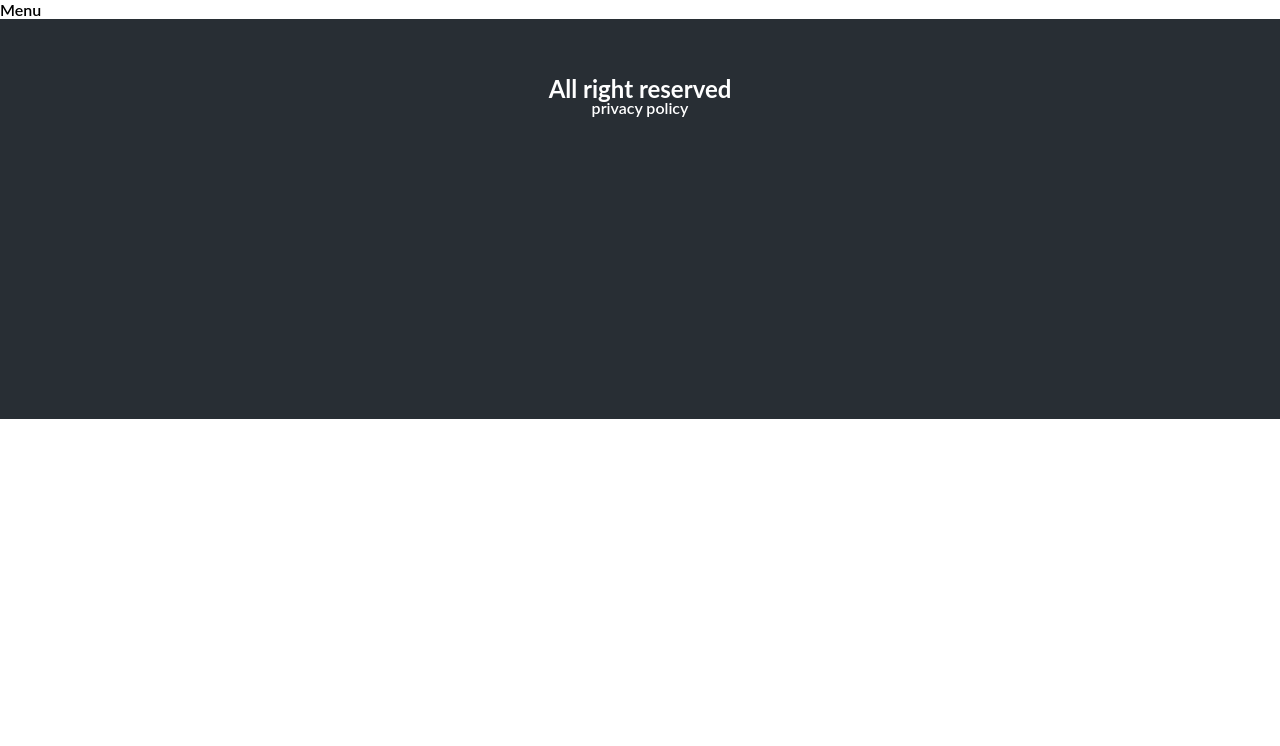
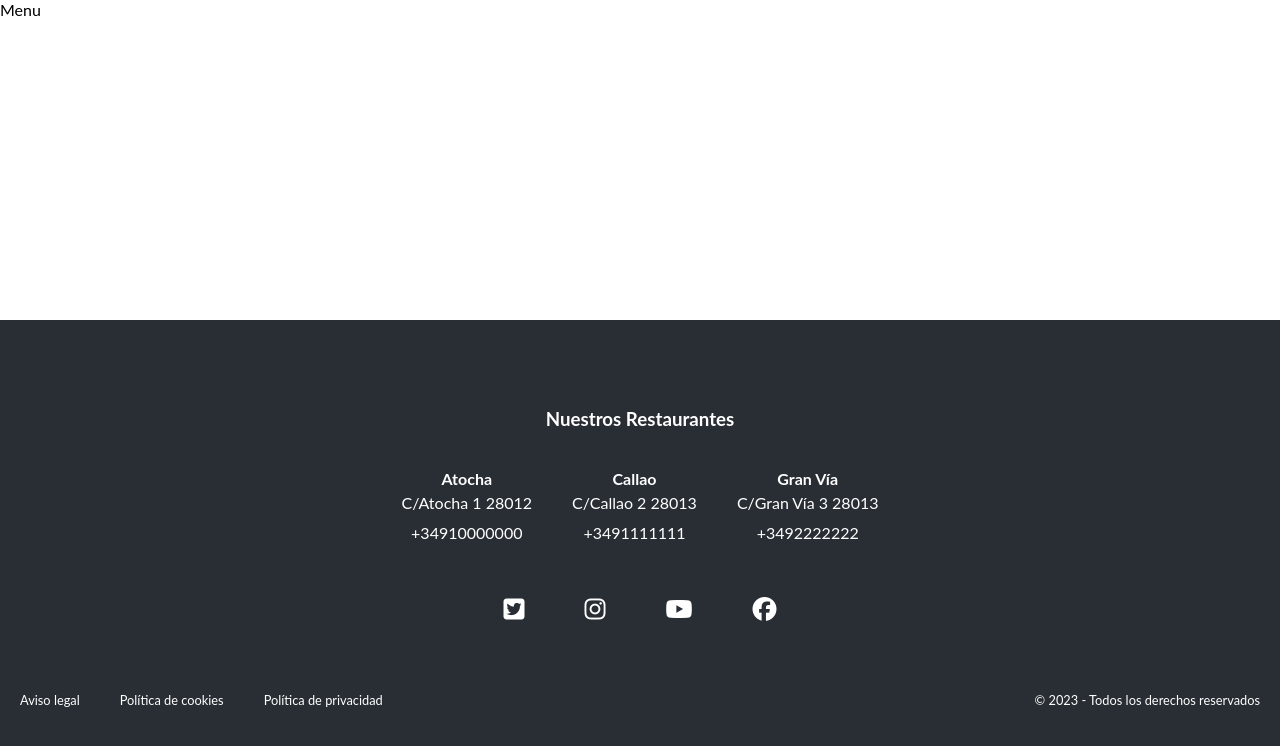
Before and after one commit to emamaria/Restaurant, a React (Create React App) app: page /menu in a window 1280 px wide. Shown: the top 746 px of the page. Built offline with nearby package versions, Linux system fonts and the light colour scheme.

Commit message:
ok footer

```diff
--- a/public/index.html
+++ b/public/index.html
@@ -39,5 +39,9 @@
       To begin the development, run `npm start` or `yarn start`.
       To create a production bundle, use `npm run build` or `yarn build`.
     -->
+    <script
+      src="https://kit.fontawesome.com/216a0ca722.js"
+      crossorigin="anonymous"
+    ></script>
   </body>
 </html>
--- a/src/components/footer/Footer.jsx
+++ b/src/components/footer/Footer.jsx
@@ -1,10 +1,31 @@
 import React from 'react'
+import { adress } from '../../data/adress'
+import { Restaurant } from '../restaurant/Restaurant'
 
 const Footer = () => {
   return (
   <footer class="footer">
-    <h2>All right reserved</h2>
-    <p>privacy policy</p>
+    <h3>Nuestros Restaurantes</h3>
+    <div class="adresses_container">
+    {adress.map(ad => <Restaurant name={ad.name} adress={ad.adress} tel={ad.tel}/>)}
+    </div>
+    <div class="sns_container">
+    <i class="fa-brands fa-square-twitter"></i>
+    <i class="fa-brands fa-instagram"></i>
+    <i class="fa-brands fa-youtube"></i>
+    <i class="fa-brands fa-facebook"></i>
+    </div>
+     <div class="copy_policy_container" >
+      <div class="policy_container">
+       <p>Aviso legal</p>
+       <p>Política de cookies</p>
+       <p>Política de privacidad</p>
+       </div>
+       <div class="copy">
+       <p>&#169; 2023 - Todos los derechos reservados</p>
+       </div>
+     </div>
+
   </footer>
   )
 }
--- a/src/components/footer/_Footer.scss
+++ b/src/components/footer/_Footer.scss
@@ -1,7 +1,87 @@
 footer{
-    padding-top: 60px;
+    padding-top: 30px;
+    display: flex;
+    flex-direction: column;
+    margin-top: auto;
     text-align: center;
-    height: 50vh;
+    min-height: 60vh;
     background-color:  #282e34;
     color: white;
+    width: 100%;
+    h3{
+      margin-top: 60px;
+    }
 }
+
+
+
+.adresses_container{
+    justify-content: center;
+    margin-top: 20px;
+    display: flex;
+
+
+}
+
+.copy_policy_container{
+    padding-bottom: 10px;
+    display: flex;
+    justify-content: space-between;
+    font-size: 0.8rem;
+
+    p{
+
+        margin: 40px 20px 0px 20px ;
+    }
+}
+
+.sns_container{
+   i{
+    margin: 30px;
+    font-size: 1.5rem;
+   }
+}
+
+.policy_container{
+    display: flex;
+
+//    p{
+//     margin: 10px;
+//    }
+}
+
+@media(max-width: 600px){
+    .adresses_container{
+        flex-direction: column;
+    }
+
+    .policy_container{
+        display: flex;
+        flex-direction: column;
+        margin-bottom: 5px;
+
+    }
+
+    .copy_policy_container{
+        flex-direction: column;
+
+        .copy {
+            margin-bottom: 10px;
+        }
+
+        p{
+            margin-bottom: 2px;
+        }
+    }
+
+    .sns_container{
+        i{
+         margin: 10px;
+         font-size: 1.5rem;
+        }
+
+
+     }
+
+
+}
--- /dev/null
+++ b/src/components/restaurant/Restaurant.jsx
@@ -0,0 +1,11 @@
+import React from 'react'
+
+export const Restaurant = ({name, adress, tel}) => {
+  return (
+    <div class="adress_container">
+      <h4>{name}</h4>
+      <p>{adress}</p>
+      <p>{tel}</p>
+     </div>
+  )
+}
--- /dev/null
+++ b/src/components/restaurant/_Restaurant.scss
@@ -0,0 +1,9 @@
+.adress_container{
+    display: flex;
+    flex-direction: column;
+    justify-content: center;
+    margin: 20px;
+   p{
+    margin: 5px 0 5px 0;
+   }
+}
--- a/src/data/adress.js
+++ b/src/data/adress.js
@@ -2,19 +2,19 @@ export const adress = [
 
     {
      name: "Atocha",
-     adress: "c/Atocha x 28012",
-     tel: "+3491000000x",
+     adress: "C/Atocha 1 28012",
+     tel: "+34910000000",
     },
     {
     name: "Callao",
-     adress: "c/Callao x 28013",
-     tel: "+349111111x",
+     adress: "C/Callao 2 28013",
+     tel: "+3491111111",
 
     },
     {
     name: "Gran Vía",
-     adress: "c/Gran Vía x 28013",
-     tel: "+349222222x",
+     adress: "C/Gran Vía 3 28013",
+     tel: "+3492222222",
     }
 
     ]
--- a/src/index.css
+++ b/src/index.css
@@ -1,4 +1,4 @@
-body {
+/* body {
   margin: 0;
   font-family: -apple-system, BlinkMacSystemFont, 'Segoe UI', 'Roboto', 'Oxygen',
     'Ubuntu', 'Cantarell', 'Fira Sans', 'Droid Sans', 'Helvetica Neue',
@@ -10,4 +10,4 @@ body {
 code {
   font-family: source-code-pro, Menlo, Monaco, Consolas, 'Courier New',
     monospace;
-}
+} */
--- a/src/main.scss
+++ b/src/main.scss
@@ -6,17 +6,29 @@ $color1:#d1cebd;
     box-sizing: border-box;
 }
 
+
+
+.App{
+    display: flex;
+    flex-direction: column;
+    min-height: 100vh;
+}
 body, html{
-    height: 100%;
+
+
+min-height: 100%;
  font-size: 16px;
 font-family: "Lato", sans-serif;
-    font-weight: 600;
 line-height: 1.2em;
 color: black;
 width: auto!important;
 overflow-x: hidden!important
 
 }
+
+
+
+
 
 
 
@@ -40,3 +52,4 @@ body, html{
 @import "./components/pizza/Pizza";
 @import "./components/salad/Salad";
 @import "./components/starter/Starter";
+@import "./components/restaurant/Restaurant";
--- a/src/pages/home/Home.jsx
+++ b/src/pages/home/Home.jsx
@@ -2,7 +2,7 @@ import React from 'react'
 
 const Home = () => {
   return (
-    <>
+    <div class="home_container">
       <section class="par1">
       <div class="par_text">
         <h1 class="title">Delizioso</h1>
@@ -21,7 +21,7 @@ const Home = () => {
         <button>Reserva</button>
       </div>
     </section>
-    </>
+    </div>
   )
 }
 
--- a/src/pages/home/_Home.scss
+++ b/src/pages/home/_Home.scss
@@ -1,5 +1,8 @@
+
+// .home_container{
 
 
+// }
 
 .par1{
     background-image: url('../../../public/assets/img/pizzas.jpg');
```
Lines whose indentation alone changed are shown as unchanged.
